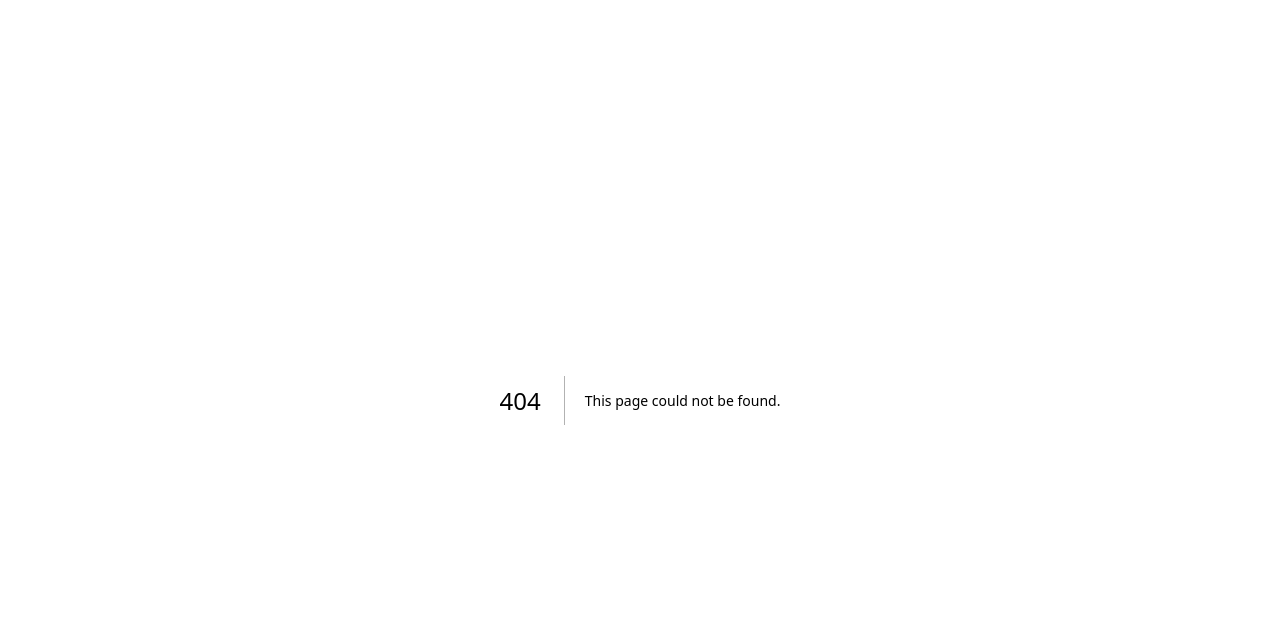
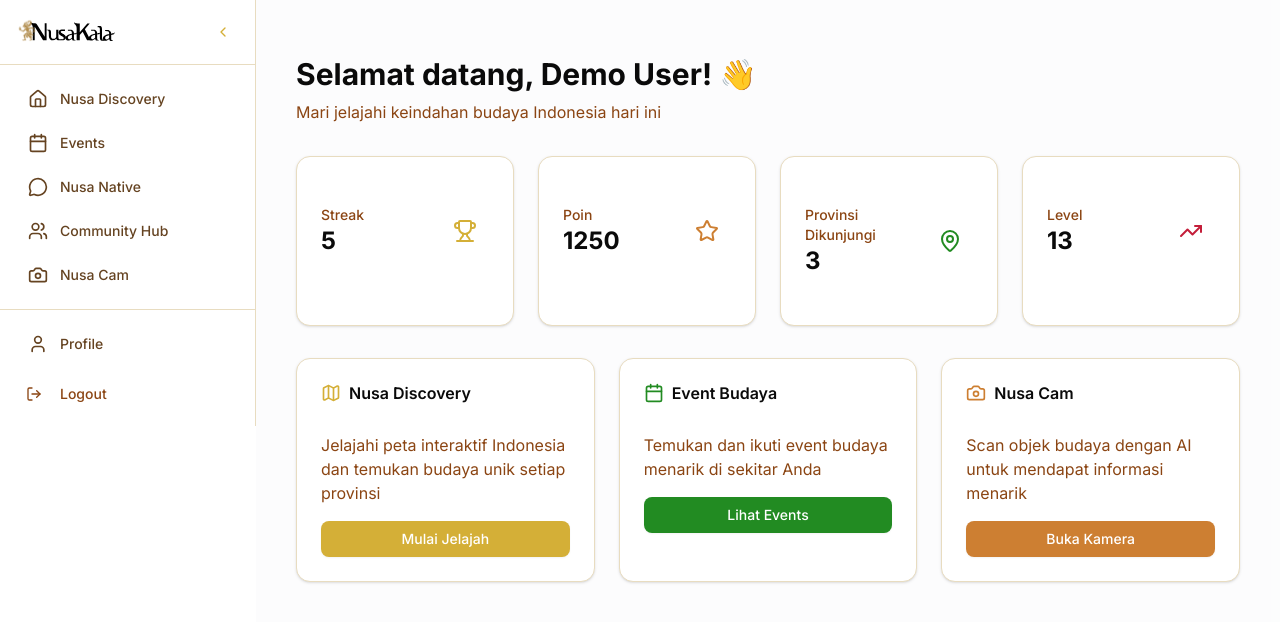
Before and after one commit to nanthedom/NusaKala-FE, a Next.js app: page /nusa-discovery in a window 1280 px wide. Before the commit this address had no page. Shown: the top 622 px of the page. Built offline with nearby package versions, Linux system fonts and the light colour scheme.

Commit message:
fix: sidebar and interactivemap

```diff
--- a/src/app/(dashboard)/layout.tsx
+++ b/src/app/(nusa-discovery)/layout.tsx
@@ -3,7 +3,7 @@
 import { Sidebar, MobileHeader } from '@/components/layout/Sidebar'
 import { useState } from 'react'
 
-export default function DashboardLayout({
+export default function NusaDiscoveryLayout({
   children,
 }: {
   children: React.ReactNode
--- a/src/app/(dashboard)/dashboard/page.tsx
+++ b/src/app/(nusa-discovery)/nusa-discovery/page.tsx
@@ -14,8 +14,8 @@ import {
   Star
 } from 'lucide-react'
 
-export default function DashboardPage() {
-  const { user } = useAuth(true) // Require authentication
+export default function NusaDiscoveryPage() {
+  const { user } = useAuth(true)
 
   if (!user) {
     return <div>Loading...</div>
--- a/src/components/features/landing/Features.tsx
+++ b/src/components/features/landing/Features.tsx
@@ -157,7 +157,7 @@ export function Features() {
               className="bg-white text-nusa-dark-brown hover:bg-white/90 shadow-lg hover:shadow-xl transition-all duration-300 hover:scale-105 font-medium px-8"
               asChild
             >
-              <Link href="/dashboard" className="flex items-center">
+              <Link href="/nusa-discovery" className="flex items-center">
                 {tSync('features.cta.button', 'Get Started')}
                 <ArrowRight className="ml-2 w-5 h-5" />
               </Link>
--- a/src/components/features/landing/Hero.tsx
+++ b/src/components/features/landing/Hero.tsx
@@ -63,7 +63,7 @@ export function Hero() {
                 className="bg-gradient-primary hover:bg-gradient-secondary text-white shadow-nusa-gold hover:shadow-nusa-bronze transition-all duration-300 hover:scale-105 group"
                 asChild
               >
-                <Link href="/dashboard">
+                <Link href="/nusa-discovery">
                   {tSync('hero.cta', 'Start Exploring')}
                   <ArrowRight className="ml-2 w-5 h-5 group-hover:translate-x-1 transition-transform" />
                 </Link>
--- a/src/components/features/landing/InteractiveMap.tsx
+++ b/src/components/features/landing/InteractiveMap.tsx
@@ -15,7 +15,7 @@ const MAPBOX_TOKEN = process.env.NEXT_PUBLIC_MAPBOX_TOKEN || '';
 interface Province {
   id: string
   name: string
-  coordinates: [number, number] // [latitude, longitude]
+  coordinates: [number, number]
   culturalHighlights: string[]
   eventsCount: number
   sitesCount: number
@@ -29,7 +29,7 @@ export function InteractiveMap() {
     {
       id: 'jakarta',
       name: 'DKI Jakarta',
-      coordinates: [-6.2088, 106.8456], // [latitude, longitude]
+      coordinates: [-6.2088, 106.8456],
       culturalHighlights: ['Betawi Culture', 'National Monument'],
       eventsCount: 45,
       sitesCount: 65,
@@ -54,7 +54,6 @@ export function InteractiveMap() {
 
   return (
     <section className="py-20 bg-gradient-accent relative overflow-hidden">
-      {/* Background Pattern */}
       <div className="absolute inset-0 opacity-5">
         <div className="absolute inset-0 bg-[radial-gradient(circle_at_25%_25%,rgba(212,175,55,0.2),transparent_50%)]"></div>
         <div className="absolute inset-0 bg-[radial-gradient(circle_at_75%_75%,rgba(205,127,50,0.2),transparent_50%)]"></div>
@@ -79,9 +78,9 @@ export function InteractiveMap() {
                   longitude: 118.0149,
                   zoom: 4.2
                 }}
+                mapboxAccessToken={MAPBOX_TOKEN}
                 style={{ width: '100%', height: 500 }}
                 mapStyle="mapbox://styles/mapbox/light-v11"
-                mapboxAccessToken={MAPBOX_TOKEN}
               >
                 <NavigationControl position="top-left" />
                 {provinces.map((province) => (
@@ -96,11 +95,9 @@ export function InteractiveMap() {
                       onClick={() => setSelectedProvince(province)}
                       title={province.name}
                     >
-                      {/* Marker pin */}
                       <div className="w-6 h-6 bg-gradient-primary rounded-full border-3 border-white shadow-nusa-gold group-hover:shadow-nusa-bronze transition-all duration-300 group-hover:scale-110 animate-pulse">
                         <div className="absolute inset-1 bg-white rounded-full"></div>
                       </div>
-                      {/* Marker pulse effect */}
                       <div className="absolute inset-0 w-6 h-6 bg-nusa-gold/30 rounded-full animate-ping"></div>
                     </div>
                   </Marker>
@@ -109,7 +106,6 @@ export function InteractiveMap() {
             </div>
           </div>
 
-          {/* Province Information Panel */}
           <div className="space-y-6">
             {selectedProvince ? (
               <Card className="border-nusa-gold/30 shadow-xl animate-slide-in-right bg-white/95 backdrop-blur-sm">
@@ -179,8 +175,6 @@ export function InteractiveMap() {
                   <p className="text-nusa-brown leading-relaxed">
                     {tSync('map.selectDescription', 'Click on any province marker in the map to explore its rich cultural heritage and discover local treasures.')}
                   </p>
-
-                  {/* Quick stats */}
                   <div className="mt-6 pt-4 border-t border-nusa-gold/20">
                     <div className="grid grid-cols-3 gap-4 text-center">
                       <div>
--- a/src/components/layout/Sidebar.tsx
+++ b/src/components/layout/Sidebar.tsx
@@ -1,5 +1,5 @@
 // 'use client'
-'use client'
+"use client"
 
 import Link from 'next/link'
 import { useAuthStore } from '@/store/auth.store'
@@ -52,13 +52,11 @@ export function Sidebar({ isOpen, setIsOpen }: SidebarProps) {
   }, [])
 
   const navigationItems = [
-    { name: 'Dashboard', href: '/dashboard', icon: Home },
-    { name: 'Nusa Discovery', href: '/nusa-discovery', icon: MapPin },
+    { name: 'Nusa Discovery', href: '/nusa-discovery', icon: Home },
     { name: 'Events', href: '/events', icon: Calendar },
     { name: 'Nusa Native', href: '/nusa-native', icon: MessageCircle },
     { name: 'Community Hub', href: '/community-hub', icon: Users },
     { name: 'Nusa Cam', href: '/nusa-cam', icon: Camera },
-    { name: 'Daily Trivia', href: '/trivia', icon: Trophy },
   ]
 
   const closeSidebar = () => {
@@ -89,7 +87,7 @@ export function Sidebar({ isOpen, setIsOpen }: SidebarProps) {
         {/* Header */}
         <div className="flex items-center justify-between p-4 border-b border-nusa-gold/20">
           <Link
-            href="/dashboard"
+            href="/nusa-discovery"
             className={cn(
                 "flex items-center space-x-3 transition-opacity duration-200",
                 !isOpen && !isMobile ? "opacity-0" : "opacity-100"
@@ -163,8 +161,26 @@ export function Sidebar({ isOpen, setIsOpen }: SidebarProps) {
             )
           })}
         </nav>
-        <div className="p-4 border-t border-nusa-gold/20">
-          {/* unchanged */}
+
+        {/* Profile & Logout */}
+        <div className="p-4 border-t border-nusa-gold/20 space-y-4">
+          <Link
+            href="/profile"
+            className="flex items-center space-x-3 rounded-lg px-3 py-2 text-sm font-medium text-nusa-dark-brown hover:bg-nusa-gold/10 hover:text-nusa-gold transition-all duration-200"
+            onClick={closeSidebar}
+          >
+            <User className="h-5 w-5 flex-shrink-0" />
+            {(isOpen || isMobile) && <span className="truncate">Profile</span>}
+          </Link>
+          <Button
+            variant="ghost"
+            size="sm"
+            onClick={logout}
+            className="w-full justify-start px-3 py-2 text-sm text-nusa-brown hover:text-nusa-gold hover:bg-nusa-gold/10 transition-all duration-200"
+          >
+            <LogOut className="h-5 w-5 mr-3" />
+            {(isOpen || isMobile) && <span>Logout</span>}
+          </Button>
         </div>
       </aside>
     </>
@@ -184,7 +200,7 @@ export function MobileHeader({ onToggleSidebar }: { onToggleSidebar: () => void
           <Menu className="h-5 w-5" />
         </Button>
 
-        <Link href="/dashboard" className="flex items-center space-x-2">
+        <Link href="/nusa-discovery" className="flex items-center space-x-2">
           <div className="h-6 w-auto flex items-center">
             <Image
               src="/nusakala.svg"
```
